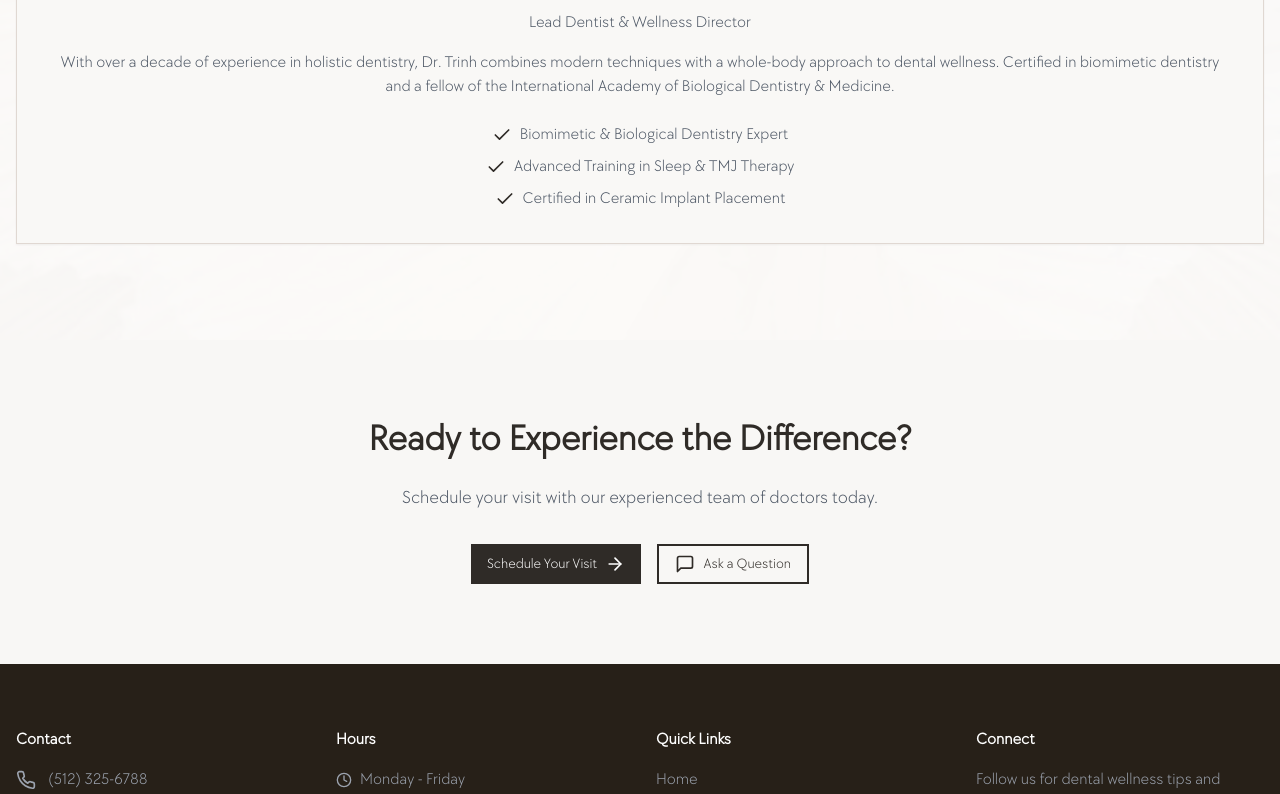
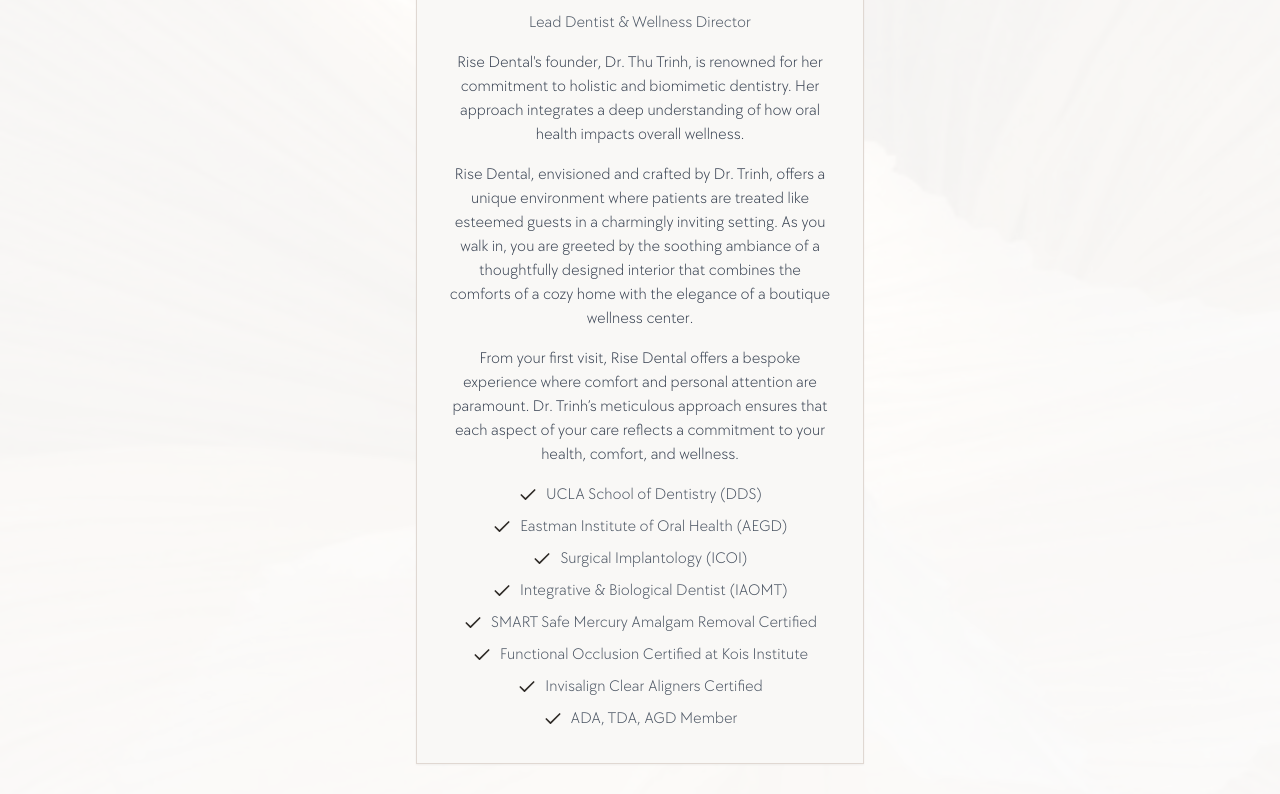
Before and after one commit to denthu2/justforked, a Next.js app: page /team in a window 1280 px wide. Shown: the part 1080-1874 px from the top of the page. Built offline with nearby package versions, Linux system fonts and the light colour scheme.

Commit message:
about me

```diff
--- a/app/team/page.tsx
+++ b/app/team/page.tsx
@@ -41,7 +41,7 @@
         <div className="absolute inset-0 bg-[url('/images/origami.jpg')] bg-fixed bg-cover bg-center opacity-5"></div>
         <div className="container mx-auto px-4 relative">
           <div className="flex justify-center"> {/* Updated this line to use flex and center alignment */}
-            <Card className="p-8 flex flex-col items-center text-center">
+            <Card className="p-8 flex flex-col items-center text-center max-w-md mx-auto">
               <div className="w-[250px] h-[250px] mb-8">
                 <img
                   src="/images/dr trinh brushy creek dentist.jpg"
@@ -53,22 +53,53 @@
               <div>
                 <h3 className="text-2xl font-bold mb-2">Dr. Thu Trinh, DDS</h3>
                 <p className="text-gray-600 mb-4">Lead Dentist & Wellness Director</p>
-                <p className="text-gray-600 mb-6">
-                  With over a decade of experience in holistic dentistry, Dr. Trinh combines modern techniques with a whole-body approach to dental wellness. Certified in biomimetic dentistry and a fellow of the International Academy of Biological Dentistry & Medicine.
-                </p>
+                <p className="text-gray-700 mb-4">
+    Rise Dental's founder, Dr. Thu Trinh, is renowned for her commitment to holistic and biomimetic dentistry. Her approach integrates a deep understanding of how oral health impacts overall wellness.
+</p>
+<p className="text-gray-700 mb-4">
+    Rise Dental, envisioned and crafted by Dr. Trinh, offers a unique environment where patients are treated like esteemed guests in a charmingly inviting setting. As you walk in, you are greeted by the soothing ambiance of a thoughtfully designed interior that combines the comforts of a cozy home with the elegance of a boutique wellness center.
+</p>
+<p className="text-gray-700 mb-4">
+    From your first visit, Rise Dental offers a bespoke experience where comfort and personal attention are paramount. Dr. Trinh’s meticulous approach ensures that each aspect of your care reflects a commitment to your health, comfort, and wellness.
+</p>
+
+
                 <div className="space-y-2">
-                  <div className="flex items-center justify-center text-gray-600">
+                <div className="flex items-center justify-center text-gray-600">
                     <Check className="h-5 w-5 text-primary mr-2" />
-                    <span>Biomimetic & Biological Dentistry Expert</span>
+                    <span>UCLA School of Dentistry (DDS)</span>
                   </div>
                   <div className="flex items-center justify-center text-gray-600">
                     <Check className="h-5 w-5 text-primary mr-2" />
-                    <span>Advanced Training in Sleep & TMJ Therapy</span>
+                    <span>Eastman Institute of Oral Health (AEGD)</span>
                   </div>
                   <div className="flex items-center justify-center text-gray-600">
                     <Check className="h-5 w-5 text-primary mr-2" />
-                    <span>Certified in Ceramic Implant Placement</span>
+                    <span>Surgical Implantology (ICOI)</span>
                   </div>
+                  <div className="flex items-center justify-center text-gray-600">
+                    <Check className="h-5 w-5 text-primary mr-2" />
+                    <span>Integrative & Biological Dentist (IAOMT)</span>
+                  </div>
+                  <div className="flex items-center justify-center text-gray-600">
+                    <Check className="h-5 w-5 text-primary mr-2" />
+                    <span>SMART Safe Mercury Amalgam Removal Certified</span>
+                  </div>
+
+                  <div className="flex items-center justify-center text-gray-600">
+                    <Check className="h-5 w-5 text-primary mr-2" />
+                    <span>Functional Occlusion Certified at Kois Institute</span>
+                  </div>
+
+                  <div className="flex items-center justify-center text-gray-600">
+                    <Check className="h-5 w-5 text-primary mr-2" />
+                    <span>Invisalign Clear Aligners Certified</span>
+                  </div>
+                  <div className="flex items-center justify-center text-gray-600">
+                    <Check className="h-5 w-5 text-primary mr-2" />
+                    <span>ADA, TDA, AGD Member</span>
+                  </div>
+
                 </div>
               </div>
             </Card>
--- a/components/navigation.tsx
+++ b/components/navigation.tsx
@@ -128,7 +128,7 @@
                 )}
               >
                 <div className="bg-white rounded-lg shadow-lg py-2">
-                  <a href="/team" className="block px-4 py-2 text-sm text-gray-700 hover:bg-gray-100">Meet the Doctors</a>
+                  <a href="/team" className="block px-4 py-2 text-sm text-gray-700 hover:bg-gray-100">Meet the Doctor</a>
                   <a href="/first-visit" className="block px-4 py-2 text-sm text-gray-700 hover:bg-gray-100">First Visit</a>
                   <a href="/technology" className="block px-4 py-2 text-sm text-gray-700 hover:bg-gray-100">Technology & Innovation</a>
                   <a href="/sustainability" className="block px-4 py-2 text-sm text-gray-700 hover:bg-gray-100">Sustainability</a>
```
